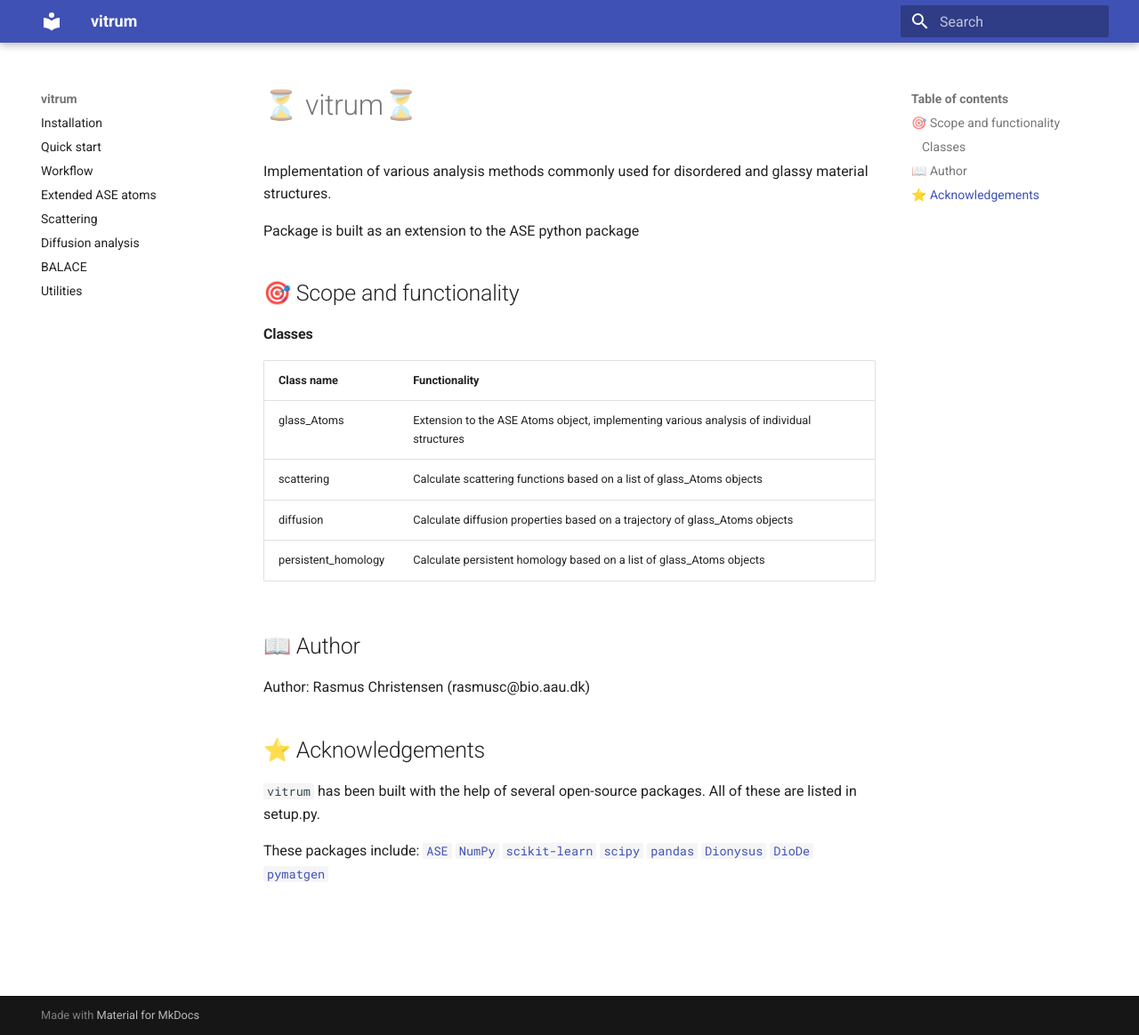
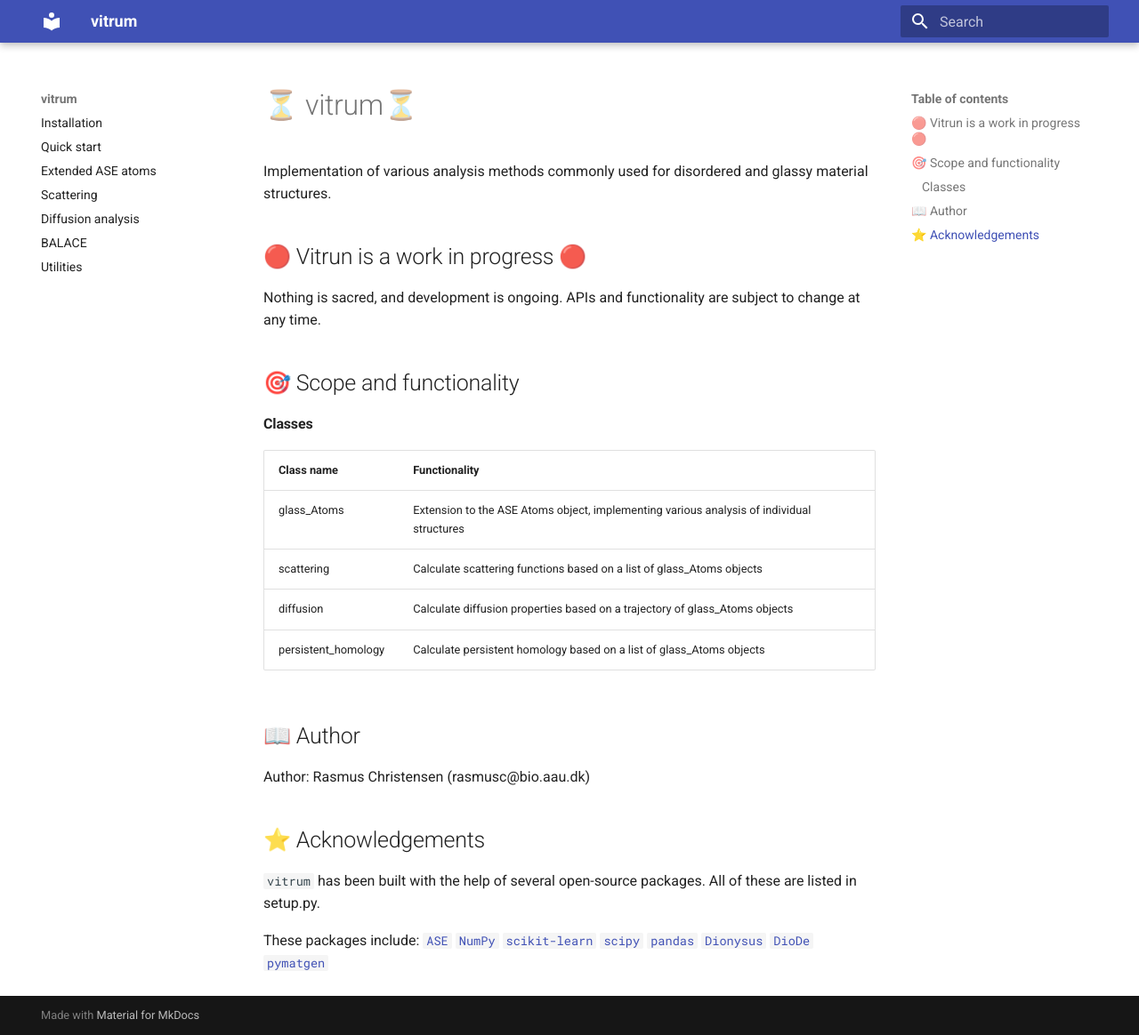
Before and after one commit to R-Chr/vitrum, an MkDocs documentation site: the page built from docs/index.md, in a window 1280 px wide and 1164 px high. Shown: the whole window at 89% size. Built offline with MkDocs 1.6.1 and Material for MkDocs 9.7.7, drawn with Linux system fonts in a browser that asks for light colours.

Commit message:
Documentation changes

```diff
--- a/docs/index.md
+++ b/docs/index.md
@@ -2,7 +2,9 @@
 
 Implementation of various analysis methods commonly used for disordered and glassy material structures.
 
-Package is built as an extension to the ASE python package
+## 🔴 Vitrun is a work in progress 🔴
+ Nothing is sacred, and development is ongoing. APIs and functionality are subject to change at any time.
+
 
 
 ## 🎯 Scope and functionality
--- a/mkdocs.yml
+++ b/mkdocs.yml
@@ -10,15 +10,16 @@ plugins:
         python:
           paths: [src]
 
+markdown_extensions:
+  - mdx_math
 
 nav:
     - Installation: vitrum/install.md
     - Quick start: vitrum/quickstart.md
-    - Workflow: vitrum/workflow.md
     - Extended ASE atoms: vitrum/glass_atoms.md
     - Scattering: vitrum/scattering.md
     - Diffusion analysis: vitrum/dynamics.md
     - BALACE: vitrum/balace.md
     - Utilities: vitrum/utilities.md
-#    - Utilities: pacemaker/utilities.md
+
 #    - FAQs: pacemaker/faq.md
```
Also changed, not shown: README.md (+4 -2 lines), 1 other file.
